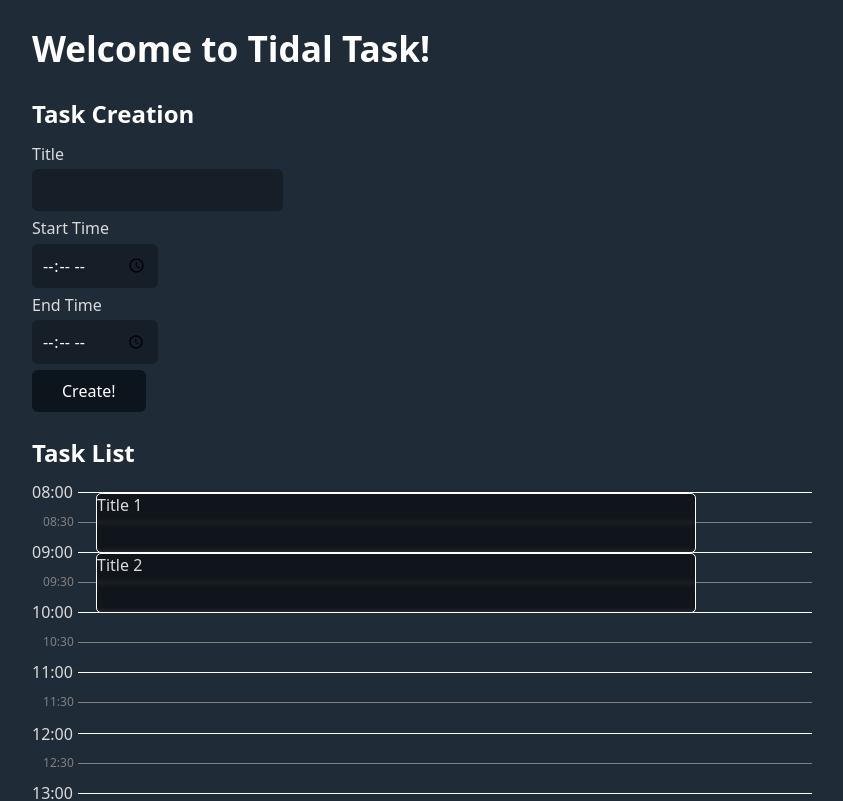
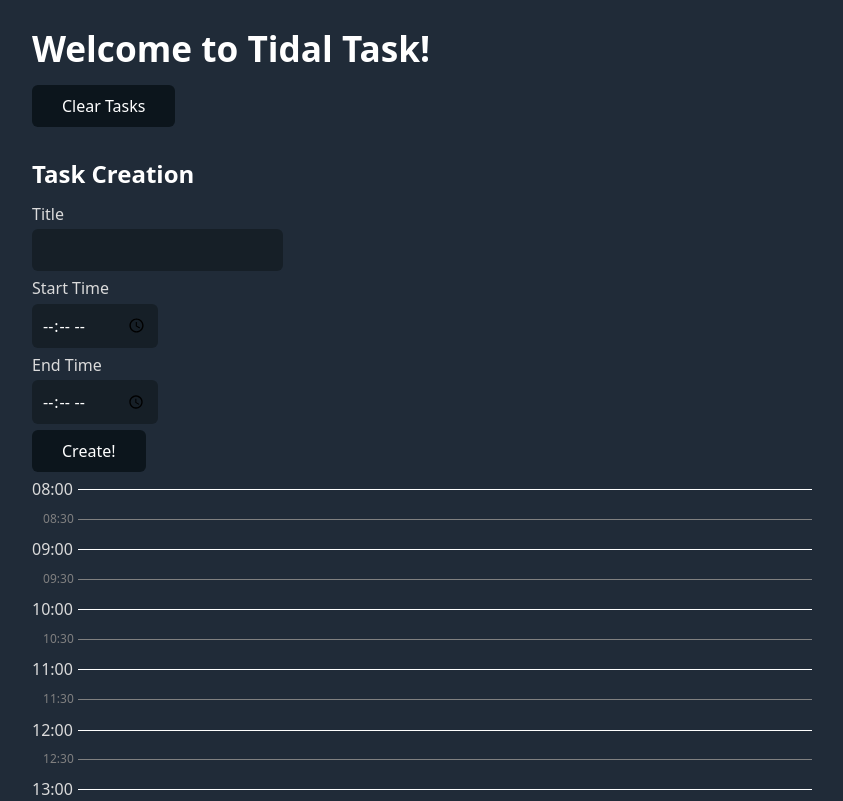
Before and after one commit to RaulAtWork/tidal-task, a React (Vite) app: page / in a window 1280 px wide. Shown: the top 801 px of the page, without its empty margins (218-1061 px from the left). Built offline with nearby package versions, Linux system fonts and the light colour scheme.

Commit message:
Timetable conected to real data Created clear tasks button

```diff
--- a/src/App.jsx
+++ b/src/App.jsx
@@ -1,20 +1,18 @@
 import React, { useContext } from "react";
 import CreateTask from "./components/CreateTask";
-import TaskList from "./components/TaskList";
 import { TaskContext } from "./TaskContext";
 import TimeTable from "./components/Timetable";
-import { exampleTasks_1 } from "./utils/Tasks.examples";
+import ClearTasks from "./components/ClearTasks";
 
 function App() {
-  const {tasks} = useContext(TaskContext)
-
+  const { tasks } = useContext(TaskContext);
 
   return (
     <div>
       <h1>Welcome to Tidal Task!</h1>
+      <ClearTasks />
       <CreateTask />
-      <TaskList list={tasks}/>
-      <TimeTable taskList={exampleTasks_1}/>
+      <TimeTable taskList={tasks} />
     </div>
   );
 }
--- a/src/TaskContext.jsx
+++ b/src/TaskContext.jsx
@@ -10,9 +10,14 @@ const TaskContextProvider = ({children}) => {
         setTasks([...tasks, newTask])
     }
 
+    function clearTasks(){
+        setTasks([])
+    }
+
     const contextValues= {
         tasks,
-        addTask
+        addTask,
+        clearTasks
     }
 
     return (
--- /dev/null
+++ b/src/components/ClearTasks.jsx
@@ -0,0 +1,10 @@
+import React, { useContext } from "react";
+import { TaskContext } from "../TaskContext";
+
+function ClearTasks() {
+  const { clearTasks } = useContext(TaskContext);
+
+  return <button onClick={clearTasks}>Clear Tasks</button>;
+}
+
+export default ClearTasks;
--- a/src/components/Timetable.jsx
+++ b/src/components/Timetable.jsx
@@ -14,13 +14,7 @@ function TimeTable({ taskList }) {
       <div className="timetable">
         <div className="timetable-ignore">
           {taskList.map((t, index) => (
-            <div
-              key={t.title + index}
-              className="timetable-task"
-              style={{ top: t.getStartTimeInMinutes() + "px", height: t.getDurationInMinutes() + "px" }}
-            >
-              {t.title}
-            </div>
+            <TimeTableTask task={t} key={t.title + "-" + index} />
           ))}
         </div>
         <Hour hour="00" />
@@ -66,3 +60,20 @@ function Hour({ hour, scrollToRef }) {
     </>
   );
 }
+
+function TimeTableTask({ task }) {
+  return (
+    <div
+      className="timetable-task"
+      style={{
+        top: task.getStartTimeInMinutes() + "px",
+        height: task.getDurationInMinutes() + "px",
+      }}
+    >
+      <p><b>{task.title}</b></p>
+      <p>
+        {task.startTime} - {task.endTime}
+      </p>
+    </div>
+  );
+}
--- a/src/styles/custom-style/timetable.css
+++ b/src/styles/custom-style/timetable.css
@@ -47,4 +47,5 @@
     border: 1px solid white;
     position: absolute;
     width: 600px;
+    padding: 5px;
 }
--- a/src/utils/Tasks.examples.js
+++ b/src/utils/Tasks.examples.js
@@ -1,6 +1,7 @@
 import { Task } from "../entity/Task";
 
 export const exampleTasks_1 = [
-  new Task("Title 1", "08:00", "09:00"),
-  new Task("Title 2", "09:00", "10:00"),
+  new Task("Task 1", "08:00", "09:00"),
+  new Task("Task 2", "09:00", "10:00"),
+  new Task("Task 3", "11:30", "17:00"),
 ];
```
